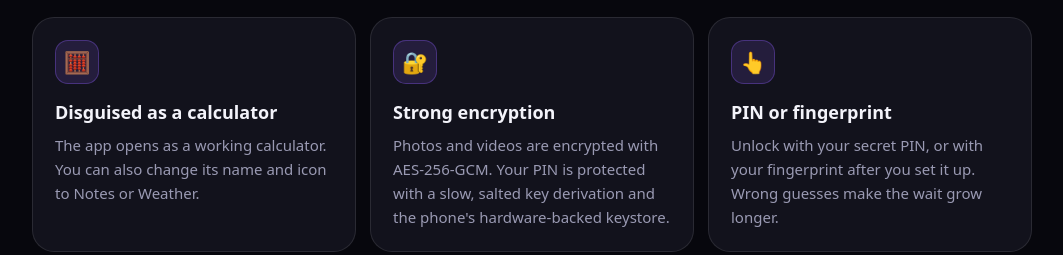
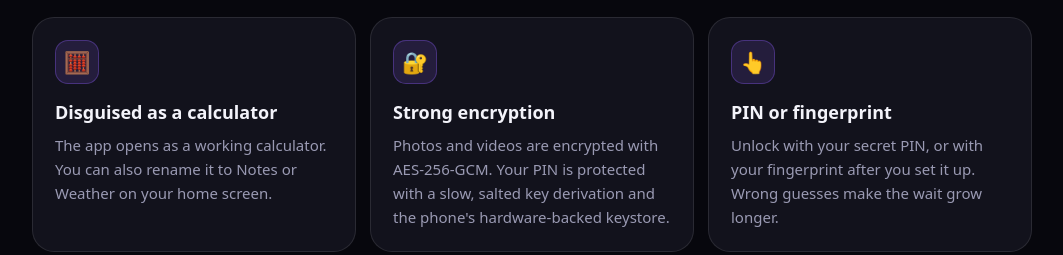
Before and after one commit to Armansikdar/CalcVault-releases, a plain HTML site: page index.html in a window 1280 px wide. Shown: the part 840-1095 px from the top of the page, without its empty margins (108-1171 px from the left). Drawn offline with Linux system fonts and the light colour scheme.

Commit message:
Update description for disguised calculator feature

```diff
--- a/index.html
+++ b/index.html
@@ -141,7 +141,7 @@ footer a{color:var(--cyan)}
   <h2>Everything you need to keep it private</h2>
   <p class="sub">Simple to use, built to keep nosy people out.</p>
   <div class="cards">
-    <div class="card"><div class="ic">🧮</div><h3>Disguised as a calculator</h3><p>The app opens as a working calculator. You can also change its name and icon to Notes or Weather.</p></div>
+    <div class="card"><div class="ic">🧮</div><h3>Disguised as a calculator</h3><p>The app opens as a working calculator. You can also rename it to Notes or Weather on your home screen.</p></div>
     <div class="card"><div class="ic">🔐</div><h3>Strong encryption</h3><p>Photos and videos are encrypted with AES-256-GCM. Your PIN is protected with a slow, salted key derivation and the phone's hardware-backed keystore.</p></div>
     <div class="card"><div class="ic">👆</div><h3>PIN or fingerprint</h3><p>Unlock with your secret PIN, or with your fingerprint after you set it up. Wrong guesses make the wait grow longer.</p></div>
     <div class="card"><div class="ic">🎭</div><h3>Decoy vault</h3><p>Set a second PIN that opens a separate, harmless vault with its own key. Hand over your phone without worry.</p></div>
@@ -218,4 +218,4 @@ footer a{color:var(--cyan)}
 
 </div>
 </body>
-</html>
+      </html>
```
